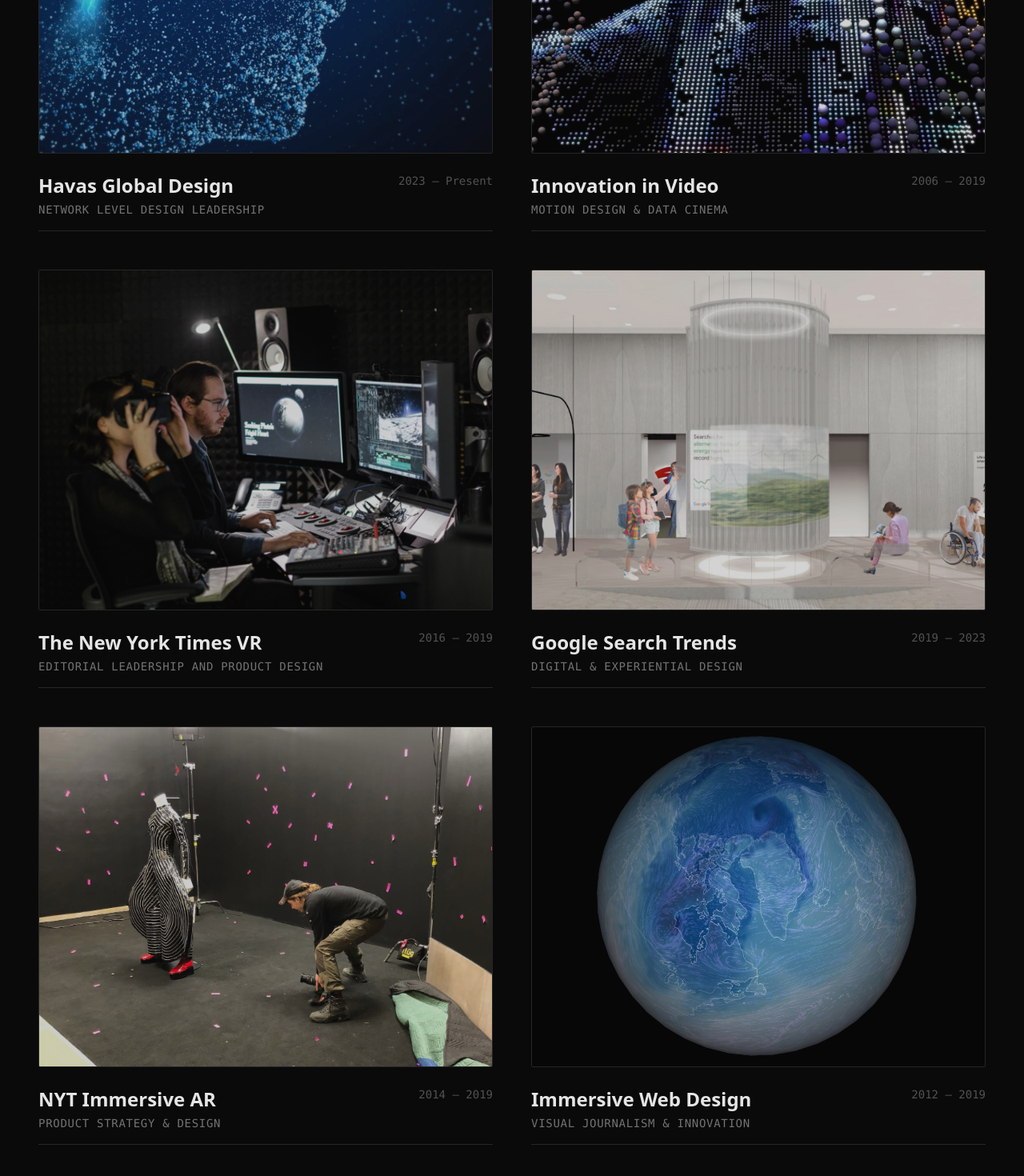
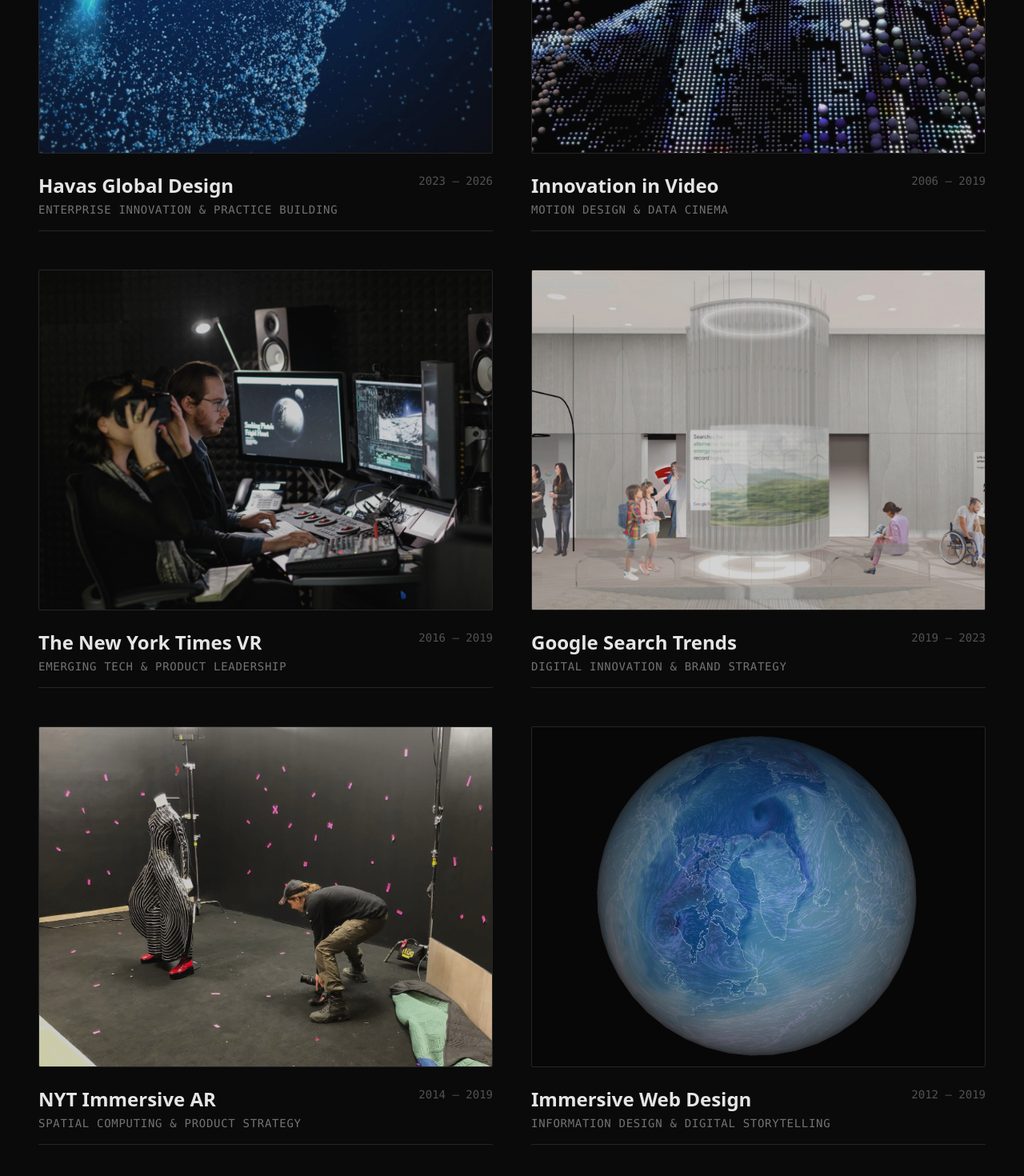
Before and after one commit to grahaphicsroberts/grahaphicsportfolio, a Next.js app: page / in a window 1280 px wide. Shown: the part 1266-2736 px from the top of the page at 80% size. Built offline with nearby package versions, Linux system fonts and the light colour scheme.

Commit message:
updatedWorkGrid
work grid updated post havas departure

```diff
--- a/app/components/SelectedWorks.tsx
+++ b/app/components/SelectedWorks.tsx
@@ -5,25 +5,25 @@
 import { ArrowUpRight } from "lucide-react";
 
 const WORKS = [
-  // 1. Current Role (This will be PINNED)
+  // 1. Most Recent Leadership Role (This will be PINNED)
   {
     title: "Havas Global Design",
-    category: "Network Level Design Leadership",
-    year: "2023 — Present",
+    category: "Enterprise Innovation & Practice Building",
+    year: "2023 — 2026",
     image: "/havas-hero.jpg",
     link: "/havas",
   },
   // --- EVERYTHING BELOW THIS WILL BE SHUFFLED ---
   {
     title: "Google Search Trends",
-    category: "Digital & Experiential Design",
+    category: "Digital Innovation & Brand Strategy",
     year: "2019 — 2023",
     image: "/google-hero.jpg",
     link: "/google-trends",
   },
   {
     title: "NYT Immersive AR",
-    category: "Product Strategy & Design",
+    category: "Spatial Computing & Product Strategy",
     year: "2014 — 2019",
     image: "/AR-hero.jpg",
     link: "/nyt-ar",
@@ -31,7 +31,7 @@
   },
   {
     title: "The New York Times VR",
-    category: "Editorial Leadership and Product Design",
+    category: "Emerging Tech & Product Leadership",
     year: "2016 — 2019",
     image: "/NYTVR_studioimage.png",
     link: "/nyt-vr",
@@ -39,7 +39,7 @@
   },
   {
     title: "Immersive Web Design",
-    category: "Visual Journalism & Innovation",
+    category: "Information Design & Digital Storytelling",
     year: "2012 — 2019",
     image: "/immersive-hero.jpg",
     link: "/immersive-web",
```
